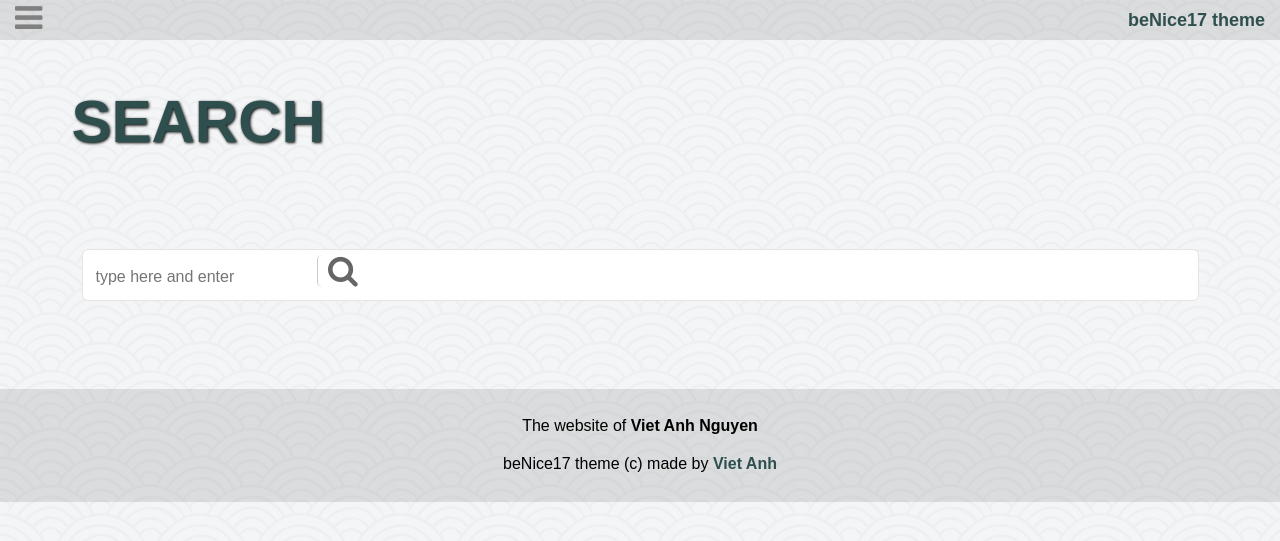
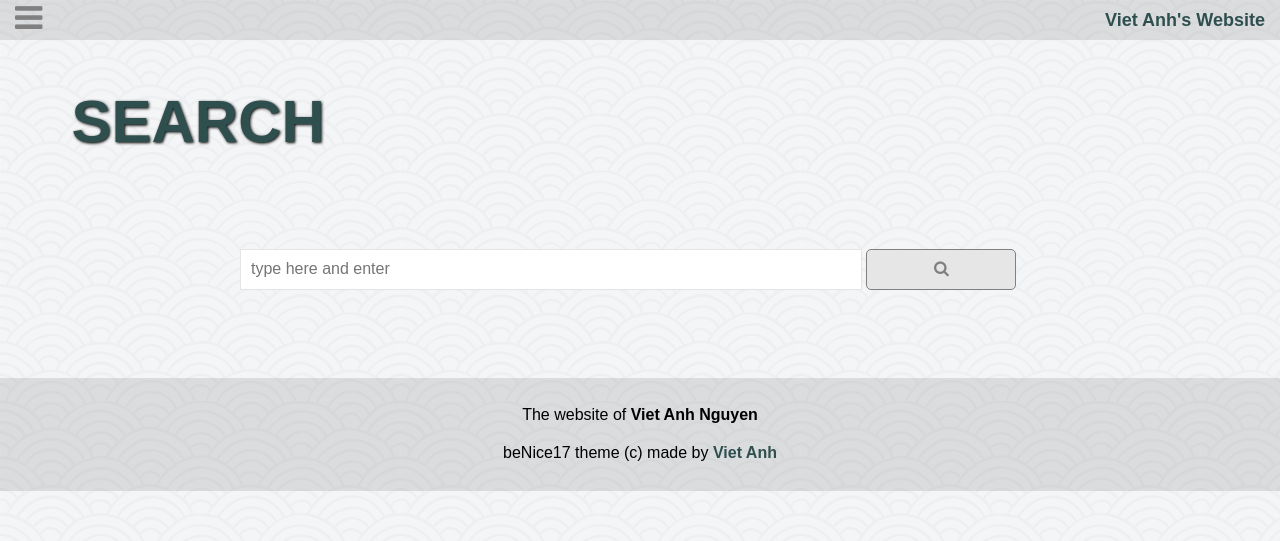
Before and after one commit to vietanhdev/beNice17, a Jekyll site: the page built from search/index.html, in a window 1280 px wide. Shown: the top 541 px of the page. Built offline with Jekyll 4.4.1, drawn with Linux system fonts in a browser that asks for light colours; nearby versions of some CDN libraries.

Commit message:
complete search & theme-select features

```diff
--- a/_config.yml
+++ b/_config.yml
@@ -13,11 +13,11 @@
 # you will see them accessed via {{ site.title }}, {{ site.email }}, and so on.
 # You can create any custom variable you would like, and they will be accessible
 # in the templates via {{ site.myvariable }}.
-title: beNice17 theme
-email: beNice17@vietanhdev.com
+title: Viet Anh's Website
+email: vietanh@vietanhdev.com
 author: Viet Anh Nguyen
 description: > # this means to ignore newlines until "baseurl:"
-  A minimal theme for personal website
+  Viet Anh Nguyen's Website -  Where I share with the world about my life and my works.
 url: "" # the base hostname & protocol for your site, e.g. http://example.com
 baseurl: "" # the subpath of your site, e.g. /blog
 
--- a/assets/scripts/main.js
+++ b/assets/scripts/main.js
@@ -1,3 +1,5 @@
+---
+---
 $.fn.descendantOf = function(element) {
     element = $(element)[0];
     var current = this;
@@ -14,7 +16,35 @@
     }
 }
 
+// Asyn load images
+document.write('<img style="display: none" src="{{ site.url }}{{ site.baseurl }}/assets/images/patterns/dark-fabric.png">');
+document.write('<img style="display: none" src="{{ site.url }}{{ site.baseurl }}/assets/images/patterns/dark-fabric.png">');
+
+// Load theme dark-light
+if (typeof(Storage) !== "undefined") {
+    if (sessionStorage.theme == "dark") {
+        $('body').css("background", "url({{ site.url }}{{ site.baseurl }}/assets/images/patterns/dark-fabric.png)");
+        $('input#theme-select').prop("checked", true);
+    } else if (sessionStorage.theme == "dark") {
+        $('body').css("background", "url({{ site.url }}{{ site.baseurl }}/assets/images/patterns/dark-fabric.png)");
+        $('input#theme-select').prop("checked", false);
+        sessionStorage.theme = "light";
+    }
+} else {
+    // Sorry! No Web Storage support..
+}
+
 $(document).ready(function(){
+    // Theme selector
+    $('input#theme-select').change(function(){
+        if ($('input#theme-select').is(':checked')) {
+            $('body').css("background", "url({{ site.url }}{{ site.baseurl }}/assets/images/patterns/dark-fabric.png)");
+            sessionStorage.theme = "dark";
+        } else {
+            $('body').css("background", "url({{ site.url }}{{ site.baseurl }}/assets/images/patterns/seigaiha.png)");
+            sessionStorage.theme = "light";
+        }
+    });
 
     // For main menu
     $("#dropdown-btn").click(function(e){
@@ -27,6 +57,4 @@
         }
     });
 
-
-
 });
--- a/assets/stylesheets/main.css
+++ b/assets/stylesheets/main.css
@@ -23,7 +23,7 @@
 img {
     max-width: 100%;
 }
-input, textarea {
+input, textarea, button {
     padding: 10px;
 }
 button, input[type="submit"] {
--- a/html_includes/head/topbar.html
+++ b/html_includes/head/topbar.html
@@ -3,7 +3,9 @@
          <i id="dropdown-btn" class="fa fa-bars fa-2x" aria-hidden="true"></i>
          <div id="dropdown-menu">
             <div id="search-wrapper">
-                <input id="search-box" type="text" name="search" placeholder="type & enter to search">
+                <form method="GET" action="{{ site.url }}{{ site.baseurl }}/search/">
+                    <input id="search-box" type="text" name="keyword" placeholder="type & enter to search">
+                </form>
             </div>
             <div class="vline"></div>
             <div class="menu">
@@ -26,7 +28,7 @@
             </div>
             <div class="vline"></div>
             <div id="theme-selector">
-                 <span style="vertical-align:middle;">Light theme&nbsp;</span>
+                <span style="vertical-align:middle;">Light theme&nbsp;</span>
                 <label style="vertical-align:middle;" class="switch">
                     <input id="theme-select" type="checkbox">
                     <div class="slider round"></div>
--- a/search/index.html
+++ b/search/index.html
@@ -2,30 +2,23 @@
 layout: page
 title: Search
 subtitle: "Search for posts I've written"
-js:
-   - "/search/lunr.min.js"
-   - "/search/search.js"
+ext-js:
+   - "lunr.min.js"
+   - "search.js"
 ---
 
 <br/>&nbsp;
 
 <div class="container">
-<form action="get" id="site_search">
-        <div class="col-md-8">
-            <div id="custom-search-input">
-                <div class="input-group col-md-12">
-                    <input id="search_box" type="text" class="form-control input-lg" placeholder="type here and enter" />
-                    <span class="input-group-btn">
-                        <button class="btn btn-info btn-lg" type="submit">
-                            <i class="fa fa-search fa-2x" aria-hidden="true"></i>
-                        </button>
-                    </span>
-                </div>
-            </div>
-
-            <ul id="search_results"></ul>
+    <form action="get" id="site_search">
+        <div class="input-group">
+            <input id="search_box" type="text" placeholder="type here and enter" />
+            <button type="submit">
+                <i class="fa fa-search" aria-hidden="true"></i>
+            </button>
         </div>
-</form>
+        <ul id="search_results"></ul>
+    </form>
 </div>
 
 &nbsp;
@@ -33,47 +26,35 @@
 
 <style type="text/css">
 
-#custom-search-input{
-    padding: 3px;
-    border: solid 1px #E4E4E4;
+#site_search {
+    width: 800px;
+    margin: 0 auto;
+}
+
+#input-group{
     border-radius: 6px;
     background-color: #fff;
 }
 
-#custom-search-input input{
-    border: 0;
+#search_box{
+    width: 600px;
+    border: solid 1px #E4E4E4;
     box-shadow: none;
 }
 
-#custom-search-input button{
-    margin: 2px 0 0 0;
-    background: none;
-    box-shadow: none;
-    border: 0;
-    color: #666666;
-    padding: 0 8px 0 10px;
-    border-left: solid 1px #ccc;
-}
-
-#custom-search-input button:hover{
-    border: 0;
-    box-shadow: none;
-    border-left: solid 1px #ccc;
-}
-
-#custom-search-input .glyphicon-search{
-    font-size: 23px;
+.input-group button{
+    width: 150px;
+    color: gray;
 }
 
 #search_results {
 	margin-top: 10px;
-	list-style: none;
-	background: rgba(0,0,0,0.4);
+	background: rgba(0,0,0,0.6);
 	border-radius: 5px;
 }
 #search_results, #search_results a {
 	color: #fff;
-	line-height: 1.8em;
+	line-height: 2;
 	font-weight: bold;
 }
 </style>
--- a/search/search.js
+++ b/search/search.js
@@ -1,4 +1,5 @@
-jQuery(function() {
+$(document).ready(function() {
+
   // Initialize lunr with the fields to be searched, plus the boost.
   window.idx = lunr(function () {
     this.field('id');
@@ -9,7 +10,7 @@
   });
 
   // Get the generated search_data.json file so lunr.js can search it locally.
-  window.data = $.getJSON('/search/search_data.json');
+  window.data = $.getJSON('search_data.json');
 
   // Wait for the data to load and add it to lunr
   window.data.then(function(loaded_data){
@@ -18,15 +19,44 @@
         $.extend({ "id": index }, value)
       );
     });
+
+    // Display search result in GET string
+    {
+      let query = findGetParameter('keyword');
+      if (query != null) {
+        $("#search_box").val(query);
+        search();
+      }
+    }
   });
+
+
+  function findGetParameter(parameterName) {
+      var result = null,
+          tmp = [];
+      location.search
+      .substr(1)
+          .split("&")
+          .forEach(function (item) {
+          tmp = item.split("=");
+          if (tmp[0] === parameterName) result = decodeURIComponent(tmp[1]);
+      });
+      return result;
+  }
+
 
   // Event when the form is submitted
   $("#site_search").submit(function(event){
       event.preventDefault();
+      search();
+  });
+
+  function search() {
       var query = $("#search_box").val(); // Get the value for the text field
+      console.log(query);
       var results = window.idx.search(query); // Get lunr to perform a search
       display_search_results(results); // Hand the results off to be displayed
-  });
+  }
 
   function display_search_results(results) {
     var $search_results = $("#search_results");
```
Also changed, not shown: assets/images/patterns/dark-fabric.png (added).
